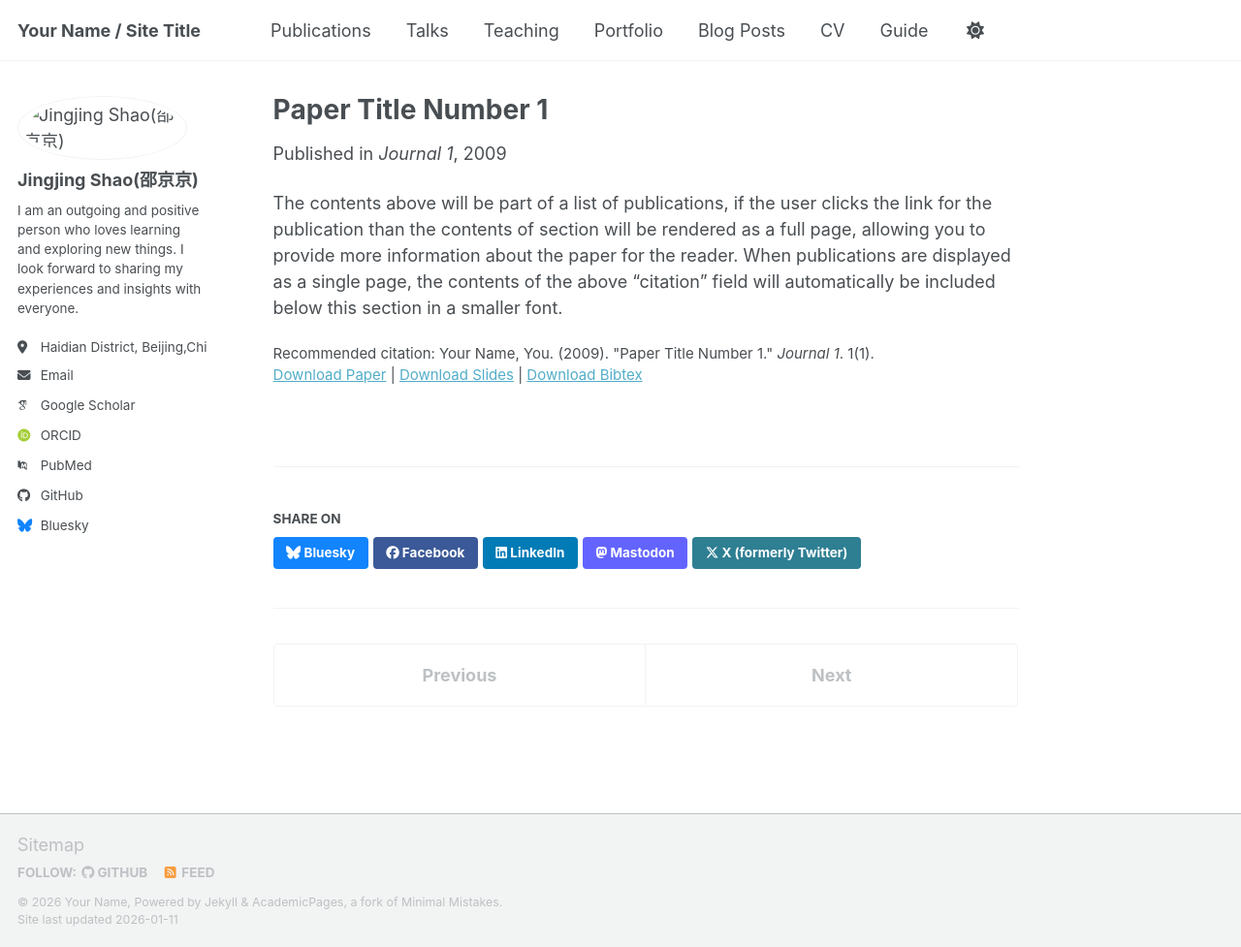
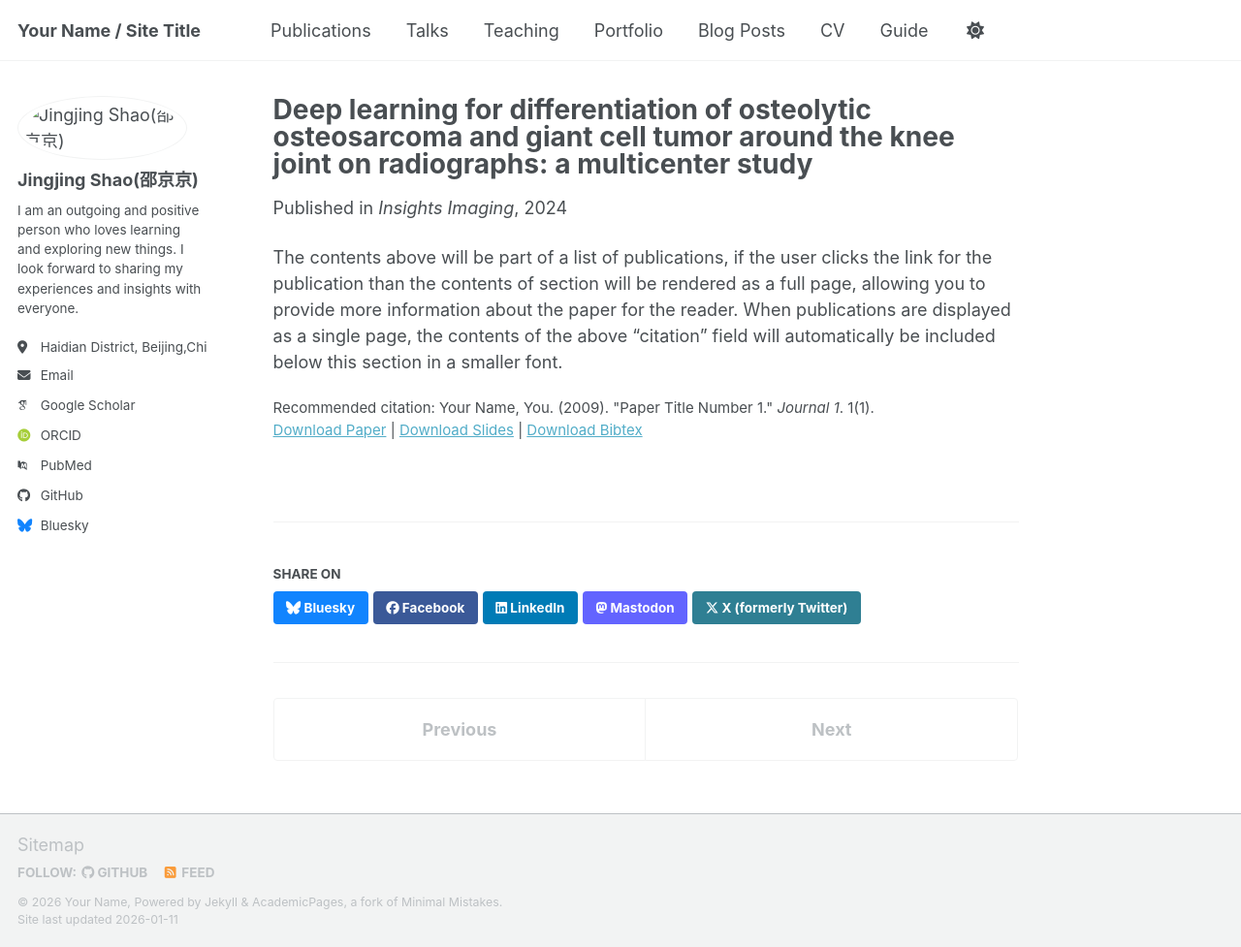
Before and after one commit to shaojingjing1027/shaojingjing1027.github.io, a Jekyll site: the page built from _publications/2009-10-01-paper-title-number-1.md, in a window 1280 px wide and 977 px high. Shown: the whole window at 97% size. Built offline with Jekyll 4.4.1, drawn with Linux system fonts in a browser that asks for light colours; some web fonts are replaced; a script bundle is joined from its source files by our own code; library files that are not in the unit come from our copies.

Commit message:
Update 2009-10-01-paper-title-number-1.md

```diff
--- a/_publications/2009-10-01-paper-title-number-1.md
+++ b/_publications/2009-10-01-paper-title-number-1.md
@@ -1,11 +1,11 @@
 ---
-title: "Paper Title Number 1"
+title: "Deep learning for differentiation of osteolytic osteosarcoma and giant cell tumor around the knee joint on radiographs: a multicenter study"
 collection: publications
 category: manuscripts
 permalink: /publication/2009-10-01-paper-title-number-1
-excerpt: 'This paper is about the number 1. The number 2 is left for future work.'
-date: 2009-10-01
-venue: 'Journal 1'
+excerpt: 'This article discusses the use of deep learning methods to differentiate osteolytic osteosarcoma from giant cell tumor of bone on plain radiographs of the knee.'
+date: 2024-02-07
+venue: 'Insights Imaging'
 slidesurl: 'https://academicpages.github.io/files/slides1.pdf'
 paperurl: 'https://academicpages.github.io/files/paper1.pdf'
 bibtexurl: 'https://academicpages.github.io/files/bibtex1.bib'
```
